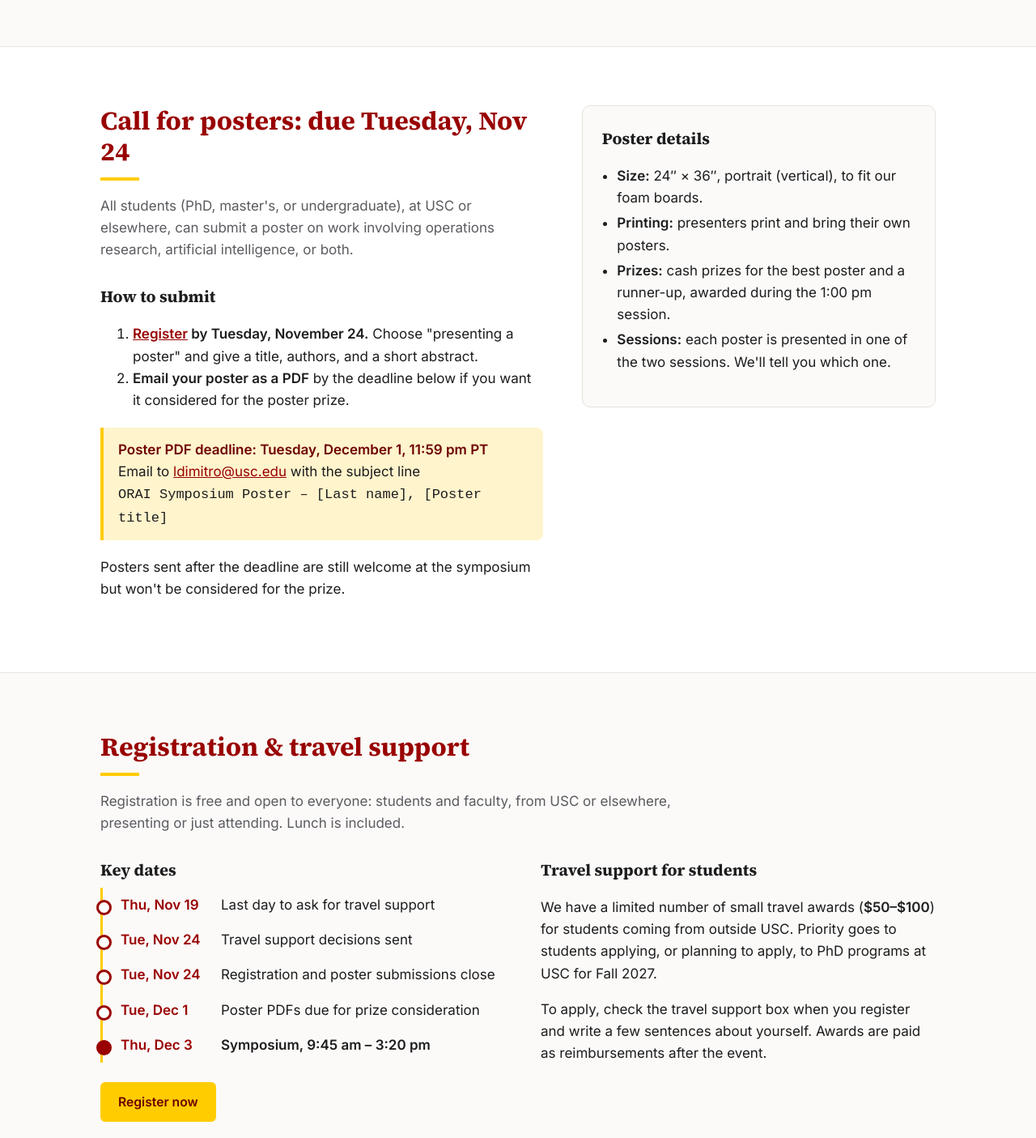
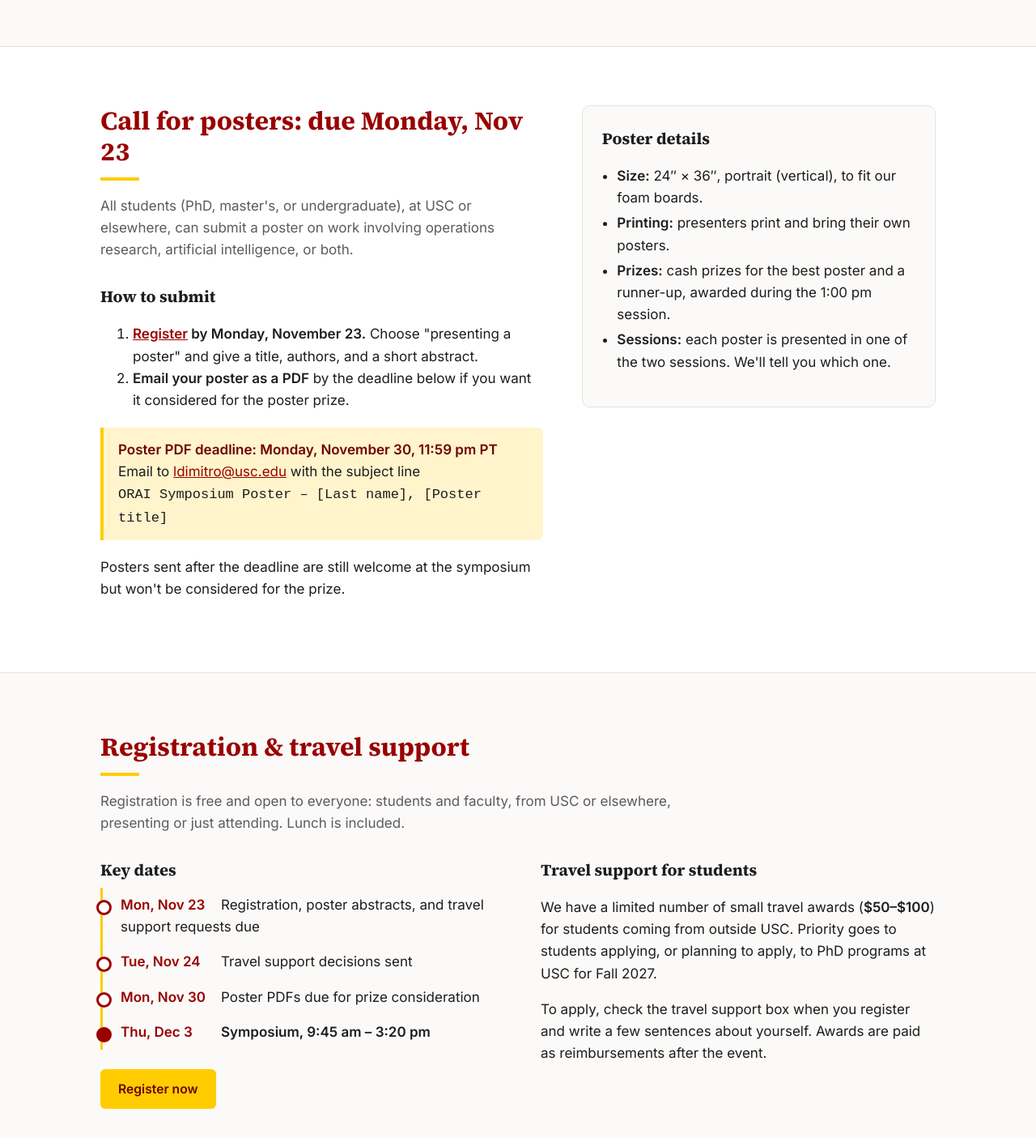
Before and after one commit to usc-orai/symposium, a plain HTML site: page index.html in a window 1280 px wide. Shown: the part 1180-2585 px from the top of the page at 81% size. Drawn offline with Linux system fonts and the light colour scheme.

Commit message:
Final dates agreed with Bistra: Mon Nov 23 deadlines, Tue Nov 24 decisions, Mon Nov 30 poster PDFs
Co-Authored-By: Claude Opus 5.5 <noreply@anthropic.com>
Claude-Session: https://claude.ai/code/session_01QRUFtEqFsYPJesV7w4SQm3

```diff
--- a/index.html
+++ b/index.html
@@ -181,15 +181,15 @@
 <section id="posters">
   <div class="wrap two">
     <div>
-      <h2>Call for posters: due Tuesday, Nov 24</h2>
+      <h2>Call for posters: due Monday, Nov 23</h2>
       <p class="kicker">All students (PhD, master's, or undergraduate), at USC or elsewhere, can submit a poster on work involving operations research, artificial intelligence, or both.</p>
       <h3>How to submit</h3>
       <ol class="clean">
-        <li><b><a href="https://docs.google.com/forms/d/1Uja8vBDDRkYOVWJdghtm1kIoAe74T0sJFUIzZnEXgrU/viewform">Register</a> by Tuesday, November 24.</b> Choose "presenting a poster" and give a title, authors, and a short abstract.</li>
+        <li><b><a href="https://docs.google.com/forms/d/1Uja8vBDDRkYOVWJdghtm1kIoAe74T0sJFUIzZnEXgrU/viewform">Register</a> by Monday, November 23.</b> Choose "presenting a poster" and give a title, authors, and a short abstract.</li>
         <li><b>Email your poster as a PDF</b> by the deadline below if you want it considered for the poster prize.</li>
       </ol>
       <div class="deadline">
-        <strong>Poster PDF deadline: Tuesday, December 1, 11:59 pm PT</strong><br>
+        <strong>Poster PDF deadline: Monday, November 30, 11:59 pm PT</strong><br>
         Email to <a href="mailto:ldimitro@usc.edu?subject=ORAI%20Symposium%20Poster%20%E2%80%93%20%5BLast%20name%5D%2C%20%5BPoster%20title%5D">ldimitro@usc.edu</a> with the subject line<br>
         <code>ORAI Symposium Poster – [Last name], [Poster title]</code>
       </div>
@@ -215,10 +215,9 @@
       <div>
         <h3>Key dates</h3>
         <ol class="dates">
-          <li><span>Thu, Nov 19</span>Last day to ask for travel support</li>
+          <li><span>Mon, Nov 23</span>Registration, poster abstracts, and travel support requests due</li>
           <li><span>Tue, Nov 24</span>Travel support decisions sent</li>
-          <li><span>Tue, Nov 24</span>Registration and poster submissions close</li>
-          <li><span>Tue, Dec 1</span>Poster PDFs due for prize consideration</li>
+          <li><span>Mon, Nov 30</span>Poster PDFs due for prize consideration</li>
           <li class="big"><span>Thu, Dec 3</span>Symposium, 9:45 am – 3:20 pm</li>
         </ol>
         <p style="margin-top:24px"><a class="btn gold" href="https://docs.google.com/forms/d/1Uja8vBDDRkYOVWJdghtm1kIoAe74T0sJFUIzZnEXgrU/viewform">Register now</a></p>
```
